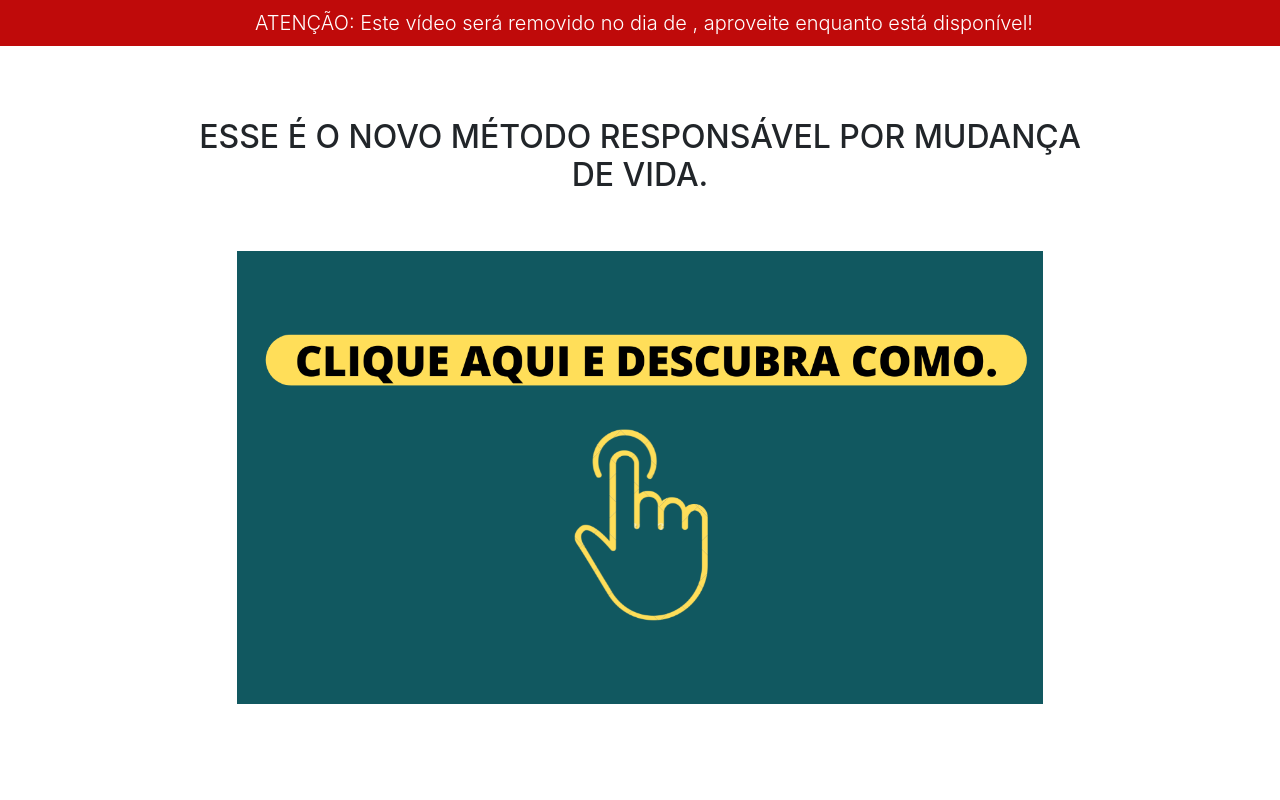
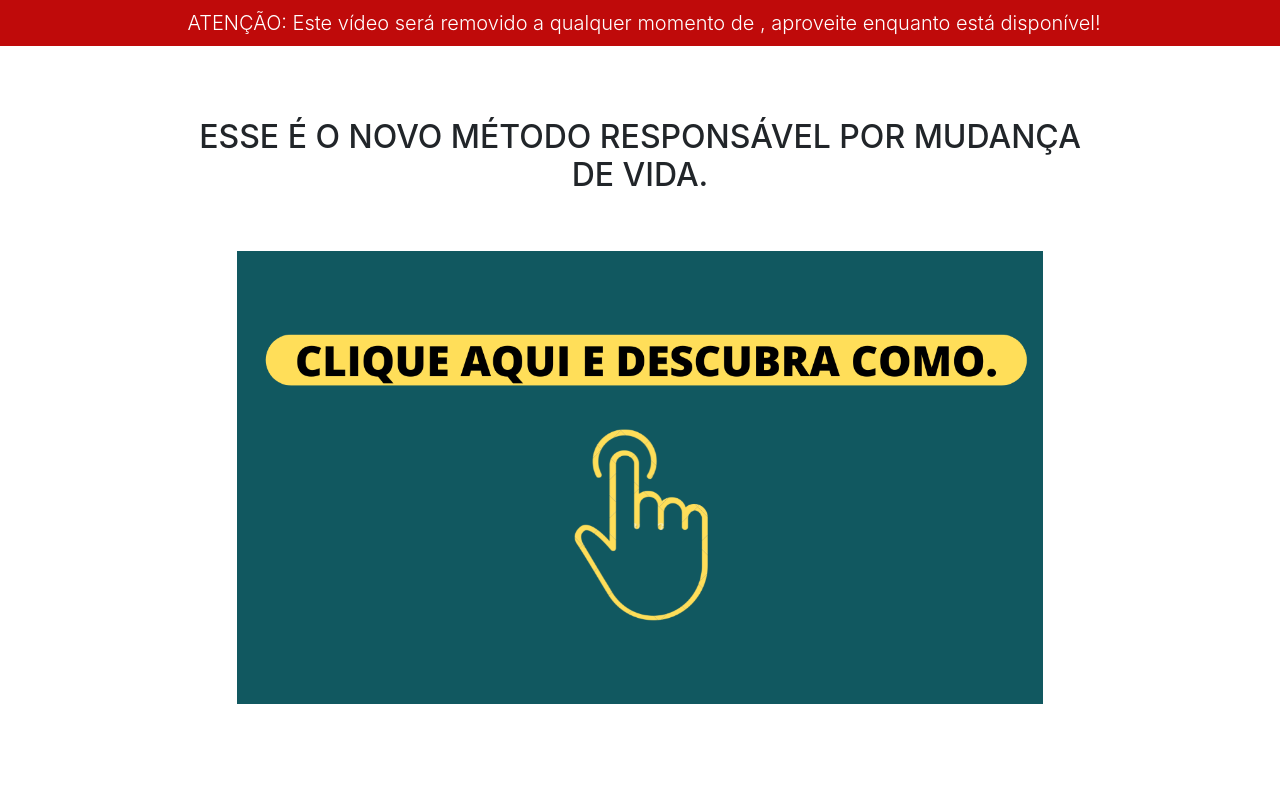
Before and after one commit to GioSSilva1909/gdvrenda.site, a plain HTML site: page index.html in a window 1280 px wide. Shown: the top 800 px of the page. Drawn offline with nearby package versions, Linux system fonts and the light colour scheme.

Commit message:
Update index.html

```diff
--- a/index.html
+++ b/index.html
@@ -31,7 +31,7 @@
 
     <nav class="navbar justify-content-center text-center">
       <span class="lead">
-        <i class="fas fa-exclamation-triangle mr-2"></i>ATENÇÃO: Este vídeo será removido no dia <span id="dia"></span> de <span id="mes"></span>, aproveite enquanto está disponível!
+        <i class="fas fa-exclamation-triangle mr-2"></i>ATENÇÃO: Este vídeo será removido a qualquer momento <span id="dia"></span> de <span id="mes"></span>, aproveite enquanto está disponível!
       </span>
     </nav>
 
```
